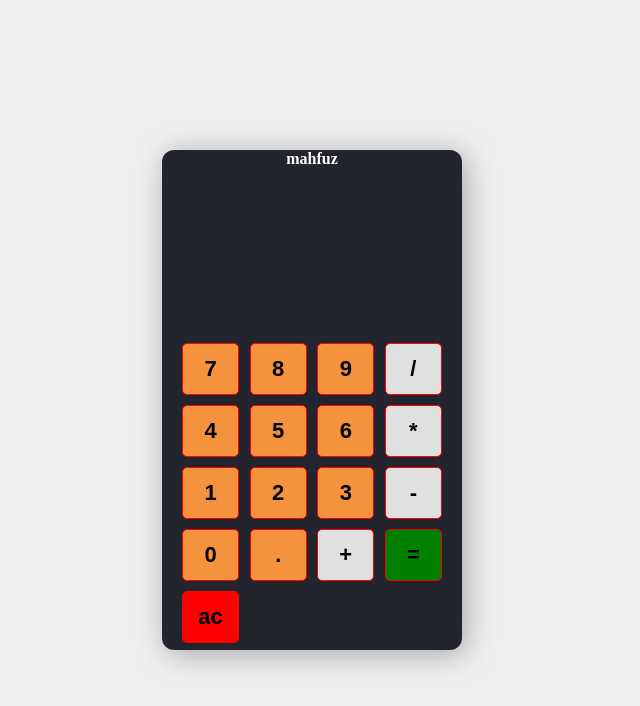
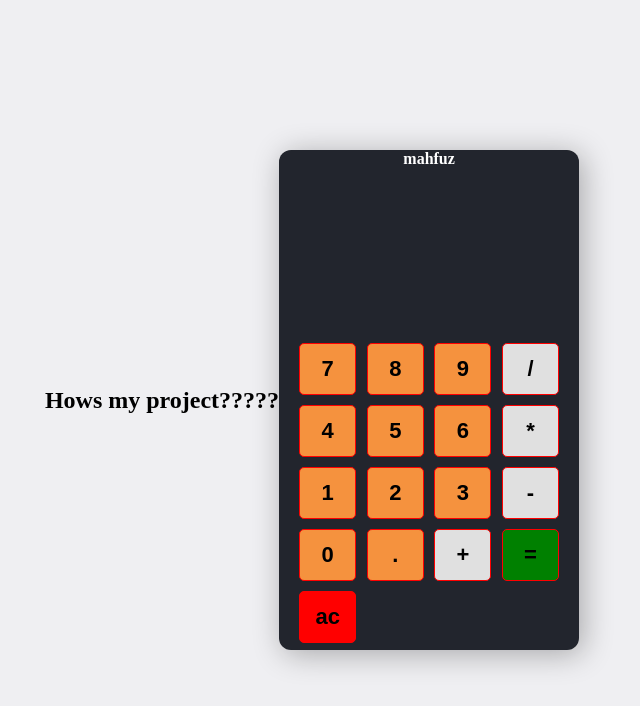
Before and after one commit to mahfuz46/simple-calcualtor-project, a plain HTML site: page index.html in a window 1280 px wide. Shown: the whole page, without its empty margins (328-968 px from the left). Drawn offline with Linux system fonts and the light colour scheme.

Commit message:
add h2 tag

```diff
--- a/index.html
+++ b/index.html
@@ -9,6 +9,7 @@
 </head>
 <body>
 
+    <h2> Hows my project?????</h2>
 <section class="calculator">
     <form>
         <h4>mahfuz</h4>
@@ -18,7 +19,6 @@
     </form>
 
     <div class="buttons">
-
 
         <button type="button" class="btn btn-gray" data-num="7">7</button>
         <button type="button" class="btn btn-gray" data-num="8">8</button>
```
